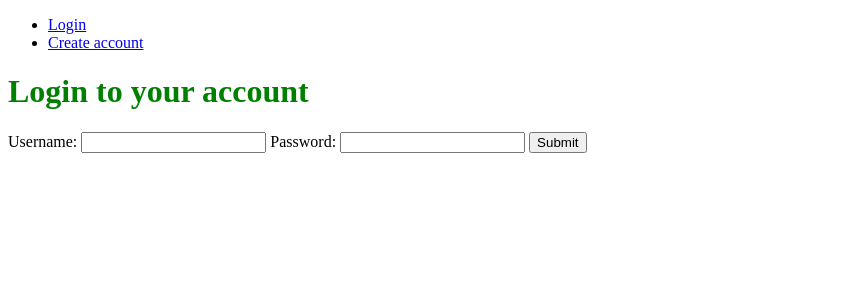
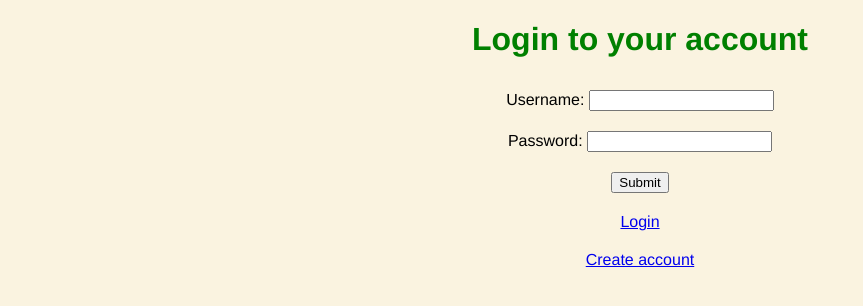
Before and after one commit to ayaanrsiddiqui/HackTJ24, a Flask app: page /login in a window 1280 px wide. Shown: the top 306 px of the page, without its empty margins (0-863 px from the left). Run offline with Flask 3, Linux system fonts and the light colour scheme.

Commit message:
more stuff

```diff
--- a/app.py
+++ b/app.py
@@ -161,5 +161,21 @@ def submit():
     db.session.commit()
     return redirect(url_for("home"))
 
+@app.route('/generate', methods=['POST'])
+def generate():
+    allchoices = db.session.query(User, Choice).join(User, User.username==Choice.username).filter_by(admin=current_user.username).order_by(User.username).all()
+    biglist = []
+    for pref in allchoices:
+        s = pref[1].preferences
+        if not s:
+            s = "([],[])"
+        else:
+            s = "(" + s.replace(";", ",") + ")"
+        biglist.append(eval(s))
+    entriesfile = open("main/test_student_entries.txt", "w")
+    entriesfile.write(str(biglist))
+    entriesfile.close()
+    return redirect(url_for("home"))
+
 if __name__ == '__main__':
     app.run(debug=True)
--- a/static/inputPage.css
+++ b/static/inputPage.css
@@ -0,0 +1,21 @@
+body {
+    background-color: #faf3e0; /* Solid background color of beige */
+    text-align: center; /* Align all text content to the center */
+    font-family: "Helvetica Neue", Helvetica, Arial, sans-serif;
+    margin: 0; /* Remove default margin */
+    padding: 0; /* Remove default padding */
+}
+
+ul {
+    list-style-type: none;
+    padding: 0; /* Remove default padding */
+    margin: 0; /* Remove default margin */
+}
+
+.input-container {
+    padding: 10px; /* Add padding to all sides of the div */
+}
+
+nav ul li {
+    padding: 10px; /* Add padding around the login and create account links */
+}
--- a/templates/index.html
+++ b/templates/index.html
@@ -3,6 +3,7 @@
 <head>
     <meta charset="UTF-8">
     <meta name="viewport" content="width=device-width, initial-scale=1.0">
+    <link rel="stylesheet" type="text/css" href={{url_for('static', filename="indexPage.css")}}>
     <title>Class Request Form</title>
 </head>
 <body>
--- a/templates/login.html
+++ b/templates/login.html
@@ -4,6 +4,7 @@
     <meta charset="UTF-8" />
     <meta http-equiv="X-UA-Compatible" content="IE=edge" />
     <meta name="viewport" content="width=device-width, initial-scale=1.0" />
+    <link rel="stylesheet" type="text/css" href={{url_for('static', filename="inputPage.css")}}>
     <title>Login</title>
     <style>
         h1{
@@ -12,19 +13,25 @@
     </style>
   </head>
   <body>
+    <h1>Login to your account</h1>
+    <form action="#" method="post">
+      <div class="input-container">
+        <label for="username">Username:</label>
+        <input type="text" name="username" />
+      </div>
+      <div class="input-container">
+        <label for="password">Password:</label>
+        <input type="password" name="password" />
+      </div>
+      <div class="input-container">
+        <button type="submit">Submit</button>
+      </div>
+    </form>
     <nav>
       <ul>
         <li><a href="/login">Login</a></li>
         <li><a href="/register">Create account</a></li>
       </ul>
     </nav>
-    <h1>Login to your account</h1>
-    <form action="#" method="post">
-      <label for="username">Username:</label>
-      <input type="text" name="username" />
-      <label for="password">Password:</label>
-      <input type="password" name="password" />
-      <button type="submit">Submit</button>
-    </form>
   </body>
 </html>
```
Also changed, not shown: static/indexPage.css (added, +43 -0 lines).
